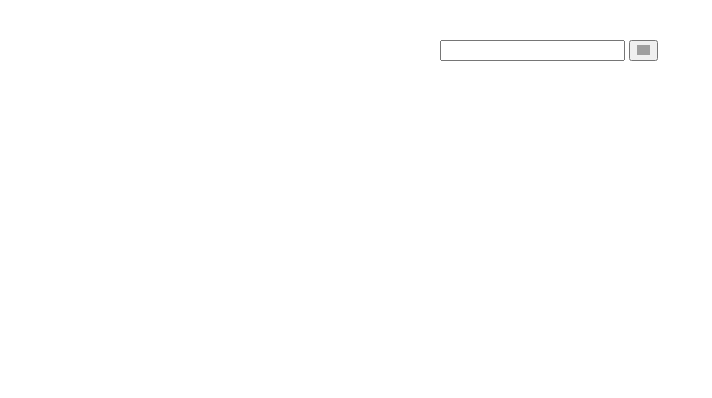
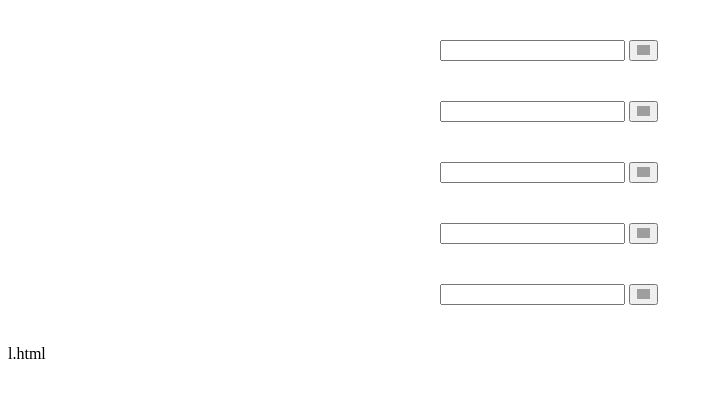
Before and after one commit to nathanpuls/copy, a plain HTML site: page index.html in a window 1280 px wide. Shown: the whole page, without its empty margins (0-712 px from the left). Drawn offline with Linux system fonts and the light colour scheme; some packages are replaced by stand-ins of ours; grey boxes are pictures that could not be loaded; a script that the page names is missing.

Commit message:
Update index.html

```diff
--- a/index.html
+++ b/index.html
@@ -8,7 +8,7 @@
 
 </head>
 <body>
-<!-- partial:index.partial.html -->
+<!-- partial:index.partia -->
 <div class="example2">
   <div class="input-group">
   <input id="foo" type="text" value="">
@@ -19,8 +19,52 @@
     </span>
   </div>
 </div>
+
+  <div class="example2">
+  <div class="input-group">
+  <input id="foo" type="text" value="">
+    <span class="input-group-button">
+      <button class="btn" type="button" data-clipboard-demo="" data-clipboard-target="#foo">
+        <img class="clippy" src="https://clipboardjs.com/assets/images/clippy.svg" width="13" alt="Copy to clipboard">
+      </button>
+    </span>
+  </div>
+</div>
+
+  <div class="example2">
+  <div class="input-group">
+  <input id="foo" type="text" value="">
+    <span class="input-group-button">
+      <button class="btn" type="button" data-clipboard-demo="" data-clipboard-target="#foo">
+        <img class="clippy" src="https://clipboardjs.com/assets/images/clippy.svg" width="13" alt="Copy to clipboard">
+      </button>
+    </span>
+  </div>
+</div>
+
+  <div class="example2">
+  <div class="input-group">
+  <input id="foo" type="text" value="">
+    <span class="input-group-button">
+      <button class="btn" type="button" data-clipboard-demo="" data-clipboard-target="#foo">
+        <img class="clippy" src="https://clipboardjs.com/assets/images/clippy.svg" width="13" alt="Copy to clipboard">
+      </button>
+    </span>
+  </div>
+</div>
+
+  <div class="example2">
+  <div class="input-group">
+  <input id="foo" type="text" value="">
+    <span class="input-group-button">
+      <button class="btn" type="button" data-clipboard-demo="" data-clipboard-target="#foo">
+        <img class="clippy" src="https://clipboardjs.com/assets/images/clippy.svg" width="13" alt="Copy to clipboard">
+      </button>
+    </span>
+  </div>
+</div>
 <!-- partial -->
-  <script src='https://cdnjs.cloudflare.com/ajax/libs/clipboard.js/1.7.1/clipboard.min.js'></script><script  src="./script.js"></script>
+  <script src='https://cdnjs.cloudflare.com/ajax/libs/clipboard.js/1.7.1/clipboard.min.js'></script><script  src="./script.js"></script>l.html
 
 </body>
 </html>
```
